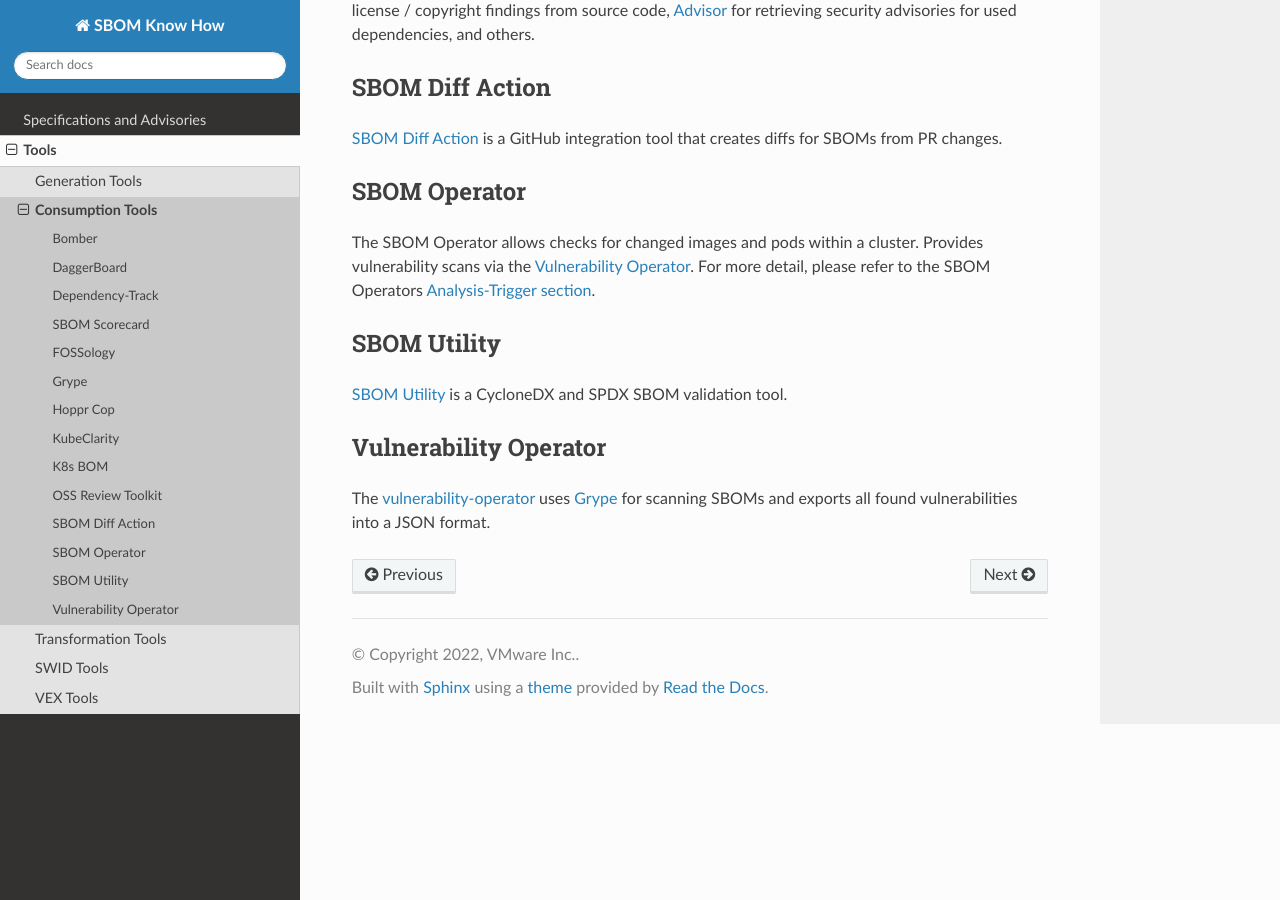
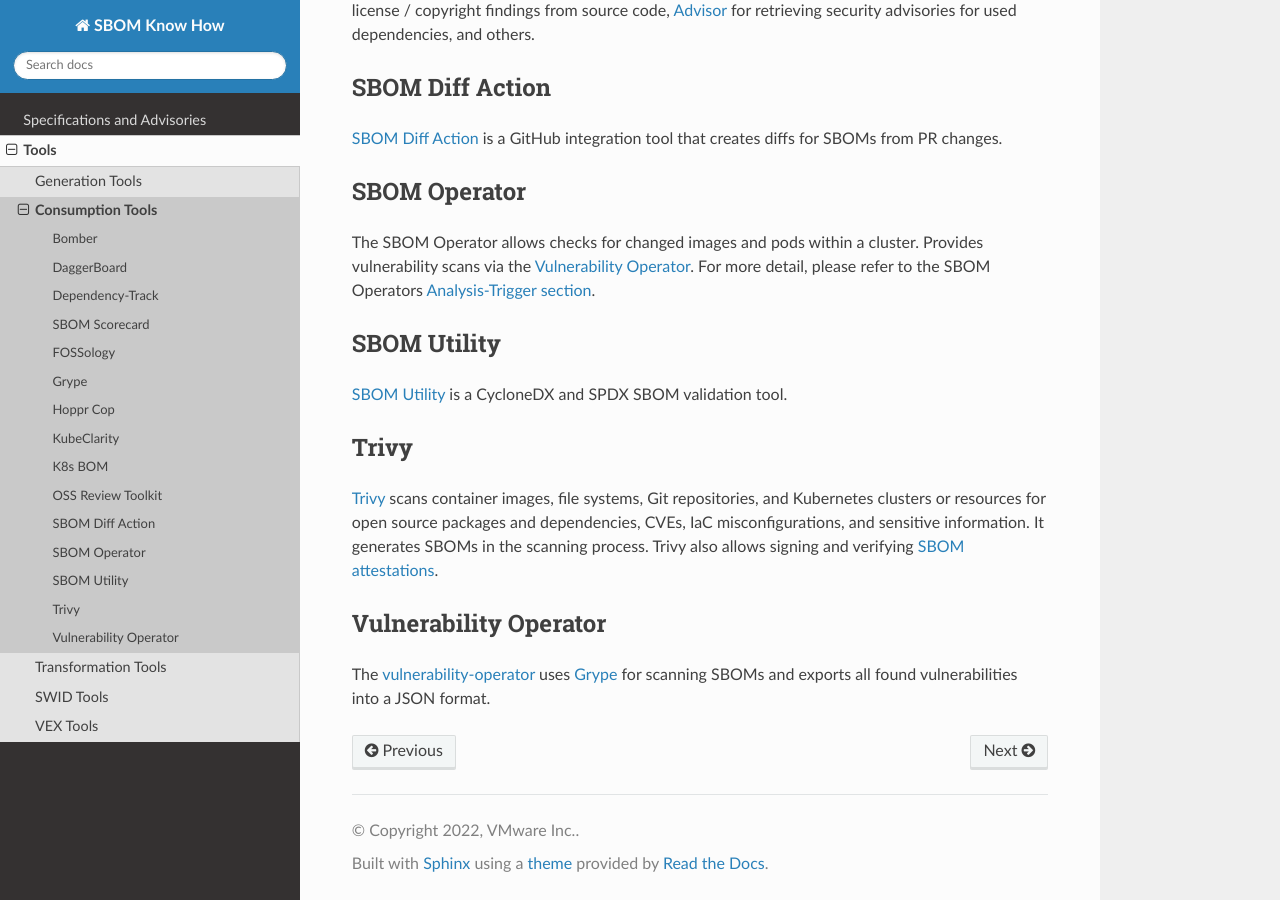
Before and after one commit to ivanayov/sbom-know-how, a Sphinx documentation site: the page built from docs/source/tooling/consumption_tools.md, in a window 1280 px wide and 900 px high, scrolled down 1489 px. Built offline with Sphinx 7.4.7 and the Read the Docs theme 2.0.0, drawn with Linux system fonts in a browser that asks for light colours; pages that are not in the unit, such as notebooks, are missing from menus.

Commit message:
Add Trivy
This change adds Trivy to the list of consumption tools

Signed-off-by: Ivana Atanasova <iyovcheva@vmware.com>

```diff
--- a/docs/source/tooling/consumption_tools.md
+++ b/docs/source/tooling/consumption_tools.md
@@ -52,6 +52,11 @@
 
 [SBOM Utility](https://github.com/mrutkows/sbom-utility) is a CycloneDX and SPDX SBOM validation tool.
 
+## Trivy
+
+[Trivy](https://github.com/aquasecurity/trivy) scans container images, file systems, Git repositories, and Kubernetes clusters or resources for open source packages and dependencies, CVEs, IaC misconfigurations, and sensitive information. It generates SBOMs in the scanning process.
+Trivy also allows signing and verifying [SBOM attestations](https://aquasecurity.github.io/trivy/v0.34/docs/attestation/sbom/).
+
 ## Vulnerability Operator
 
 The [vulnerability-operator](https://github.com/ckotzbauer/vulnerability-operator) uses [Grype](https://github.com/anchore/grype) for scanning SBOMs and exports all found vulnerabilities into a JSON format.
```
